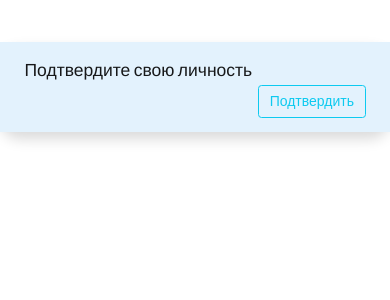
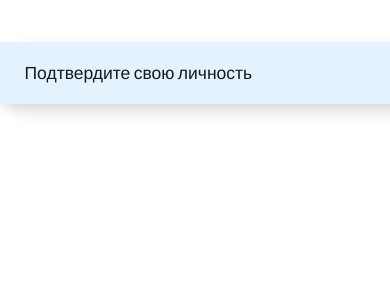
Before and after one commit to rakhmetovaa/website, a Django app: page /face-recognition/ in a window 390 px wide. Shown: the top 300 px of the page. Run offline with Django 3.2, Linux system fonts and the light colour scheme; some libraries are stand-ins or nearby versions.

Commit message:
adaptive for phone

```diff
--- a/product/templates/index.html
+++ b/product/templates/index.html
@@ -1,6 +1,6 @@
 {% extends "product/base.html" %}
 {% block face %}
-    <div class="camera__row shadow" style="height:auto;width:auto;text-align:center;>
+    <div class="camera__row shadow">
         <form>
             {% csrf_token %}
             <nav class="navbar navbar-light p-3" style="background-color: #e3f2fd;">
@@ -25,8 +25,8 @@
 
         // Configure a few settings and attach camera
         Webcam.set({
-            width: '80%',
-            height: '50%',
+            width: '900',
+            height: '506',
             image_format: 'jpeg',
             jpeg_quality: 100
         });
```
